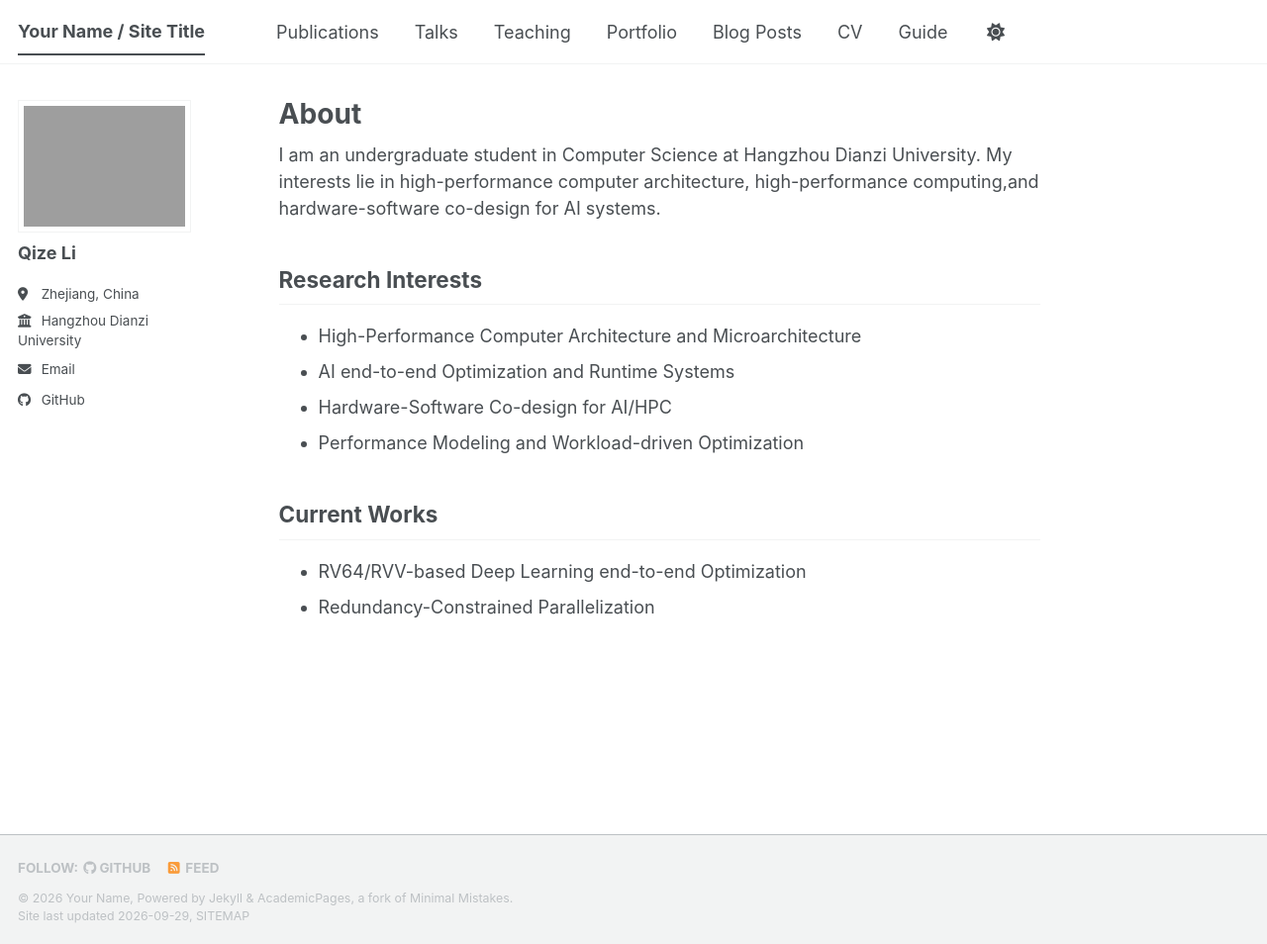
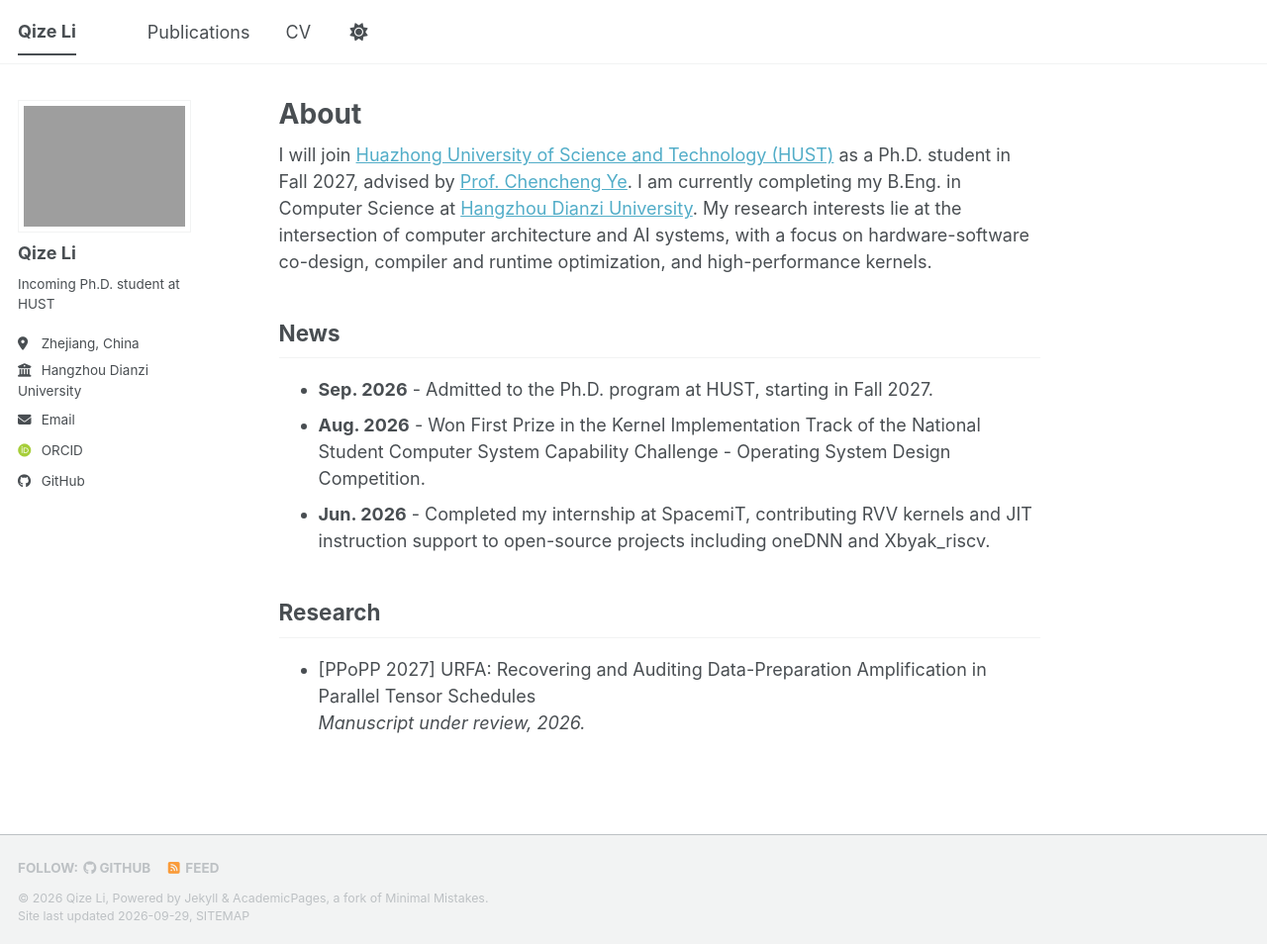
Before and after one commit to Ga1axy0/Ga1axy0.github.io, a Jekyll site: the page built from _pages/about.md, in a window 1280 px wide and 954 px high. Shown: the whole window at 99% size. Built offline with Jekyll 4.4.1, drawn with Linux system fonts in a browser that asks for light colours; some web fonts are replaced; a script bundle is joined from its source files by our own code; library files that are not in the unit come from our copies.

Commit message:
feat: add simple bio in homepage and del some useless page

```diff
--- a/_config.yml
+++ b/_config.yml
@@ -9,10 +9,10 @@
 # Basic Site Settings
 locale                   : "en-US"
 site_theme               : "default" # The available themes options are "default", "air", "sunrise", "mint", "dirt" and "contrast"
-title                    : "Your Name / Site Title"
+title                    : "Qize Li"
 title_separator          : "-"
-name                     : &name "Your Name"
-description              : &description "Your Name's academic portfolio"   # Update this with a general description of your site, this is the default if not overridden by a page
+name                     : &name "Qize Li"
+description              : &description "Qize Li's academic homepage"   # Update this with a general description of your site, this is the default if not overridden by a page
 url                      : https://ga1axy0.github.io # The base hostname & protocol for your site e.g. "https://[your GitHub username].github.io",
                                                            # or if you already have some other page hosted on Github then use "https://[your GitHub username].github.io/[Your Repo Name]"
 baseurl                  : "" # the subpath of your site, e.g. "/blog"
@@ -26,7 +26,7 @@ author:
   avatar           : "profile.png"
   name             : "Qize Li"
   pronouns         : # example: "she/her"
-  bio              : " "
+  bio              : "Incoming Ph.D. student at HUST"
   location         : "Zhejiang, China"
   employer         : "Hangzhou Dianzi University"
   uri              : # URL
@@ -38,7 +38,7 @@ author:
   googlescholar    : # URL - Update with the correct link to your profile
   inspire-hep      : # URL
   impactstory      : # URL
-  orcid            : # URL
+  orcid            : https://orcid.org/0009-0001-4030-4055
   semantic         : # URL
   ssrn             : # URL
   pubmed           : # URL
@@ -222,16 +222,16 @@ kramdown:
 # These settings control the types of collections used by the template
 collections:
   teaching:
-    output: true
+    output: false
     permalink: /:collection/:path/
   publications:
     output: true
     permalink: /:collection/:path/
   portfolio:
-    output: true
+    output: false
     permalink: /:collection/:path/
   talks:
-    output: true
+    output: false
     permalink: /:collection/:path/
 
 
--- a/_pages/about.md
+++ b/_pages/about.md
@@ -7,16 +7,16 @@ redirect_from:
   - /about.html
 ---
 
-I am an undergraduate student in Computer Science at Hangzhou Dianzi University. My interests lie in high-performance computer architecture, high-performance computing,and hardware-software co-design for AI systems.
+I will join [Huazhong University of Science and Technology (HUST)](https://english.hust.edu.cn/) as a Ph.D. student in Fall 2027, advised by [Prof. Chencheng Ye](https://faculty.hust.edu.cn/YECHENCHENG/zh_CN/index.htm). I am currently completing my B.Eng. in Computer Science at [Hangzhou Dianzi University](https://en.hdu.edu.cn/). My research interests lie at the intersection of computer architecture and AI systems, with a focus on hardware-software co-design, compiler and runtime optimization, and high-performance kernels.
 
-## Research Interests
+## News
 
-- High-Performance Computer Architecture and Microarchitecture
-- AI end-to-end Optimization and Runtime Systems
-- Hardware-Software Co-design for AI/HPC
-- Performance Modeling and Workload-driven Optimization
+- **Sep. 2026** - Admitted to the Ph.D. program at HUST, starting in Fall 2027.
+- **Aug. 2026** - Won First Prize in the Kernel Implementation Track of the National Student Computer System Capability Challenge - Operating System Design Competition.
+- **Jun. 2026** - Completed my internship at SpacemiT, contributing RVV kernels and JIT instruction support to open-source projects including oneDNN and Xbyak_riscv.
 
-## Current Works
 
-- RV64/RVV-based Deep Learning end-to-end Optimization
-- Redundancy-Constrained Parallelization
+## Research
+
+- [PPoPP 2027] URFA: Recovering and Auditing Data-Preparation Amplification in Parallel Tensor Schedules <br>
+*Manuscript under review, 2026.*
--- a/_pages/talks.html
+++ b/_pages/talks.html
@@ -3,6 +3,7 @@ layout: archive
 title: "Talks and presentations"
 permalink: /talks/
 author_profile: true
+published: false
 ---
 
 {% if site.talkmap_link == true %}
```
Also changed, not shown: _data/navigation.yml (+10 -10 lines), 1 other file.
